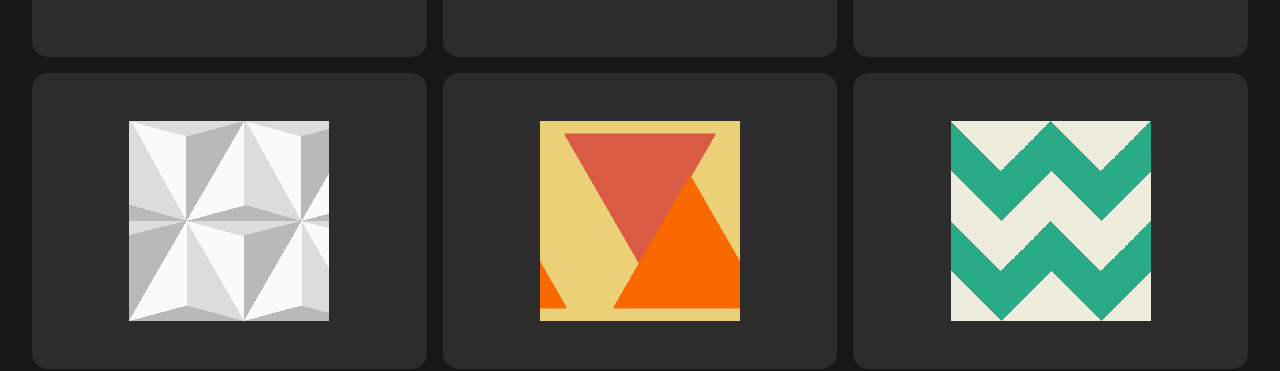
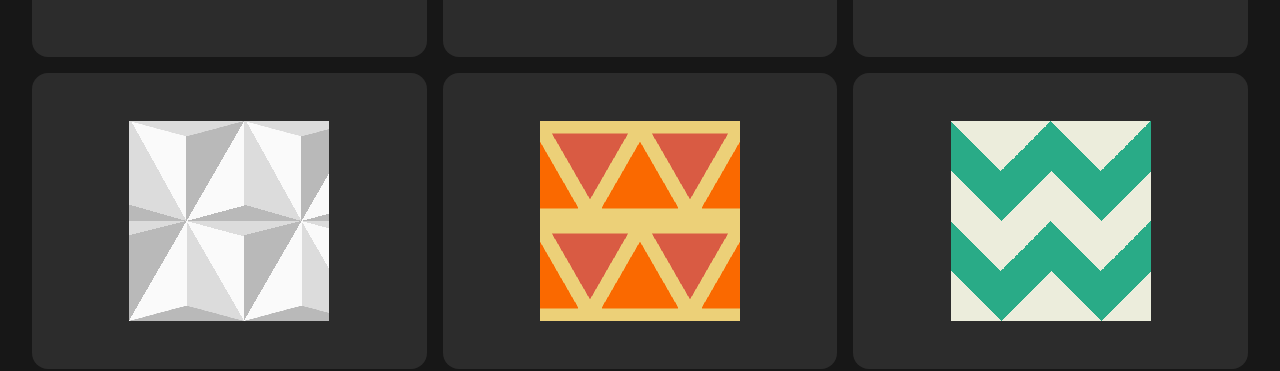
Before and after one commit to arishem51/iuniverse, a React (Vite) app: page /all in a window 1280 px wide. Shown: the part 780-1151 px from the top of the page. Built offline with nearby package versions, Linux system fonts and the light colour scheme.

Commit message:
fix: wrong css variable name

```diff
--- a/src/components/ListComponent/Patterns/Tritangular.tsx
+++ b/src/components/ListComponent/Patterns/Tritangular.tsx
@@ -3,7 +3,7 @@ import styled from "styled-components";
 import { PatternContainer } from "../../Base";
 
 const Tritangular = styled(PatternContainer)`
-  --bg-size: calc(var(--bg-size) / 2) calc(var(--bg-size) / 2);
+  --bg-size: calc(var(--size) / 2) calc(var(--size) / 2);
   background: conic-gradient(
         from 150deg at 50% 33%,
         #fa6900 60deg,
```
